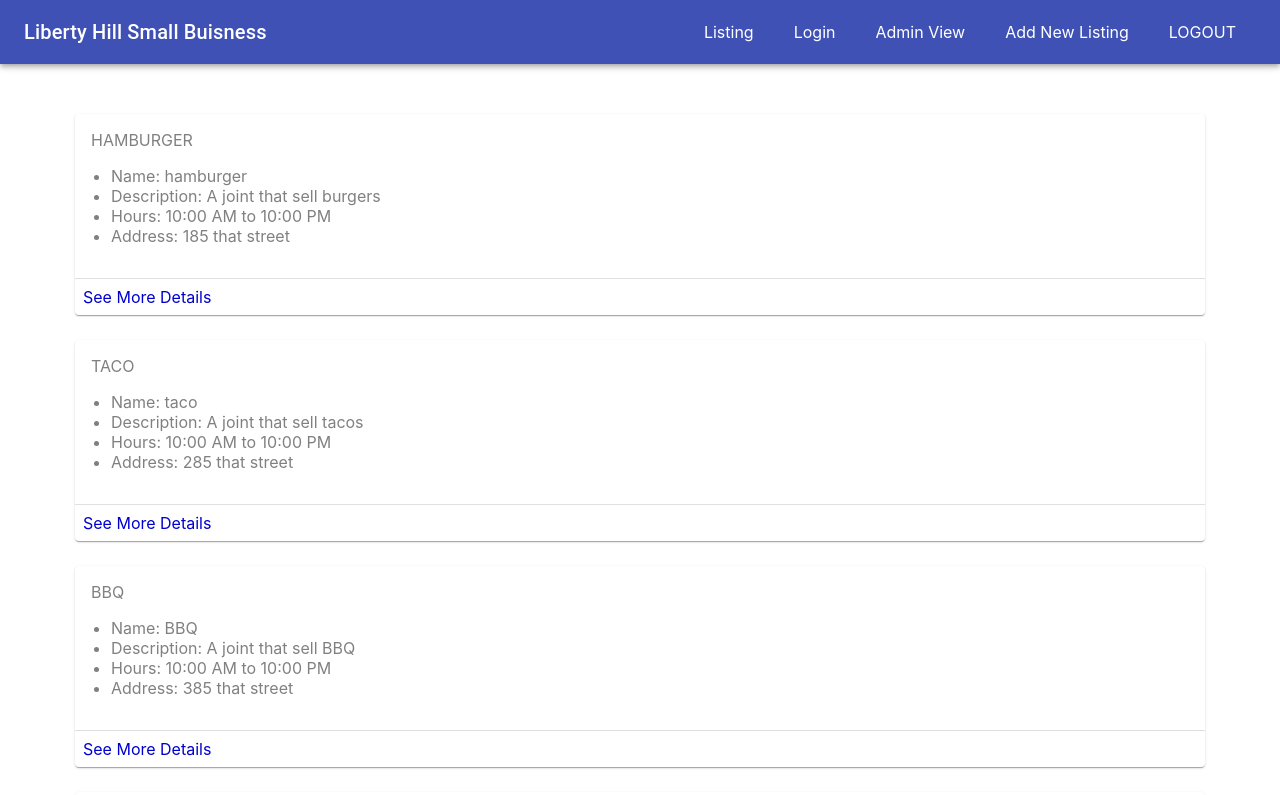
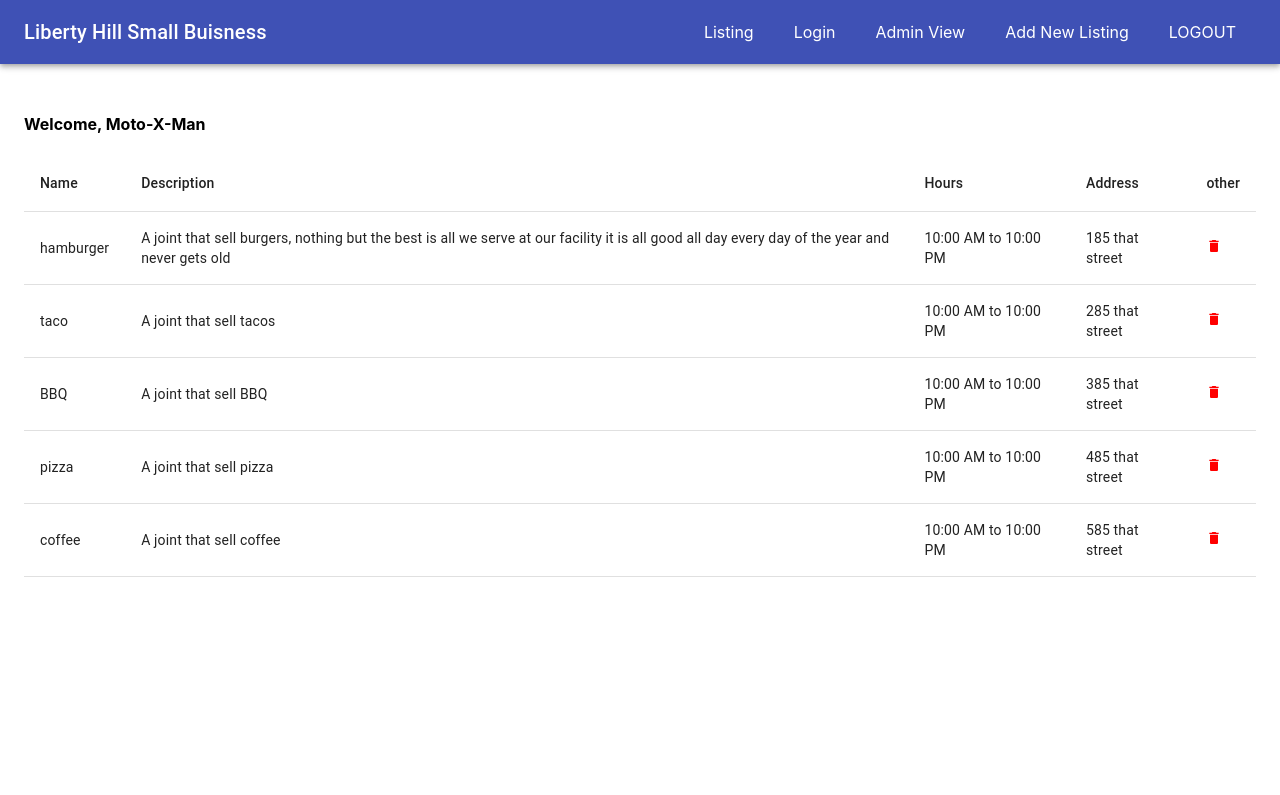
Before and after one commit to MichaelABartlett/capstone-small-buisness, a React (Create React App) app: page / in a window 1280 px wide. Shown: the top 795 px of the page. Built offline with nearby package versions, Linux system fonts and the light colour scheme.

Commit message:
saving progress, got admin delete working

```diff
--- a/src/App.css
+++ b/src/App.css
@@ -62,3 +62,19 @@ ul {
   margin: 50px auto;
   width: 50%;
 }
+
+.icon {
+  font-size: medium !important;
+}
+
+.icon:hover {
+  cursor: pointer
+}
+
+.text-gray {
+  color: gray
+}
+
+.text-red {
+  color: red
+}
--- a/src/Router.js
+++ b/src/Router.js
@@ -1,9 +1,5 @@
 import React from 'react'
 import { Switch, Route } from 'react-router'
-import Home from './containers/Home'
-import About from './components/About'
-import Car from './containers/Car'
-import Dashboard from './containers/Dashboard'
 import Listing from './containers/Listing'
 import SignIn from './components/Sign-In'
 import AddNewListing from './components/AddNewListing'
--- a/src/components/BizDetails.js
+++ b/src/components/BizDetails.js
@@ -6,15 +6,15 @@ const BizDetails = (props) => {
     const { listing } = props;
     const id = props.match.params.id
     {/* Change cars to props.cars and remove the cars.json import above */}
-    const car = props.listing.find(c => c.id == id)
+    const aListing = listing.find(c => c.id == id)
 
     return (
         <Container maxWidth="sm" className="car-container">
             <Paper className="car-paper">
-                <h2>{car.Name}</h2>
+                <h2>{aListing.Name}</h2>
                 {
-                    Object.keys(car).map((key, idx) => {
-                        return <Chip label={`${key}: ${car[key]}`}></Chip>
+                    Object.keys(aListing).map((key, idx) => {
+                        return <Chip label={`${key}: ${aListing[key]}`}></Chip>
                     })
                 }
             </Paper>
--- a/src/components/Listing.js
+++ b/src/components/Listing.js
@@ -1,29 +1,55 @@
 import React from 'react'
-import { Card, CardContent, CardActions, Divider } from '@material-ui/core'
 import { Link } from 'react-router-dom'
+import {
+    Container,
+    Table,
+    TableBody,
+    TableCell,
+    TableHead,
+    TableRow
+} from '@material-ui/core'
+import DeleteIcon from '@material-ui/icons/Delete'
 
 
-const Listing = ({ listing }) => {
+const Listing = (props) => {
+    const { listing , user } = props;
+    console.log('listing: ', listing)
+    console.log('user: ', user)
     return (
-        <div className="listing-container">
-            {listing.map((singleListing, idx) => (
-                <Card key={idx} className="listing-card"  >
-                    <CardContent className="text-gray" >
-                        <span>{singleListing.name.toUpperCase()}</span>
-                        <ul>
-                        <li>Name: {singleListing["name"]}</li>
-                        <li>Description: {singleListing["description"]}</li>
-                        <li>Hours: {singleListing["hours"]}</li>
-                        <li>Address: {singleListing["address"]}</li>
-                        </ul>
-                    </CardContent>
-                    <Divider />
-                    <CardActions style={{ color: 'mediumblue' }}>
-                        <Link to={`/singleListing/${singleListing.id}`}>See More Details</Link>
-                    </CardActions>
-                </Card>
-            ))}
-        </div>
+        <Container maxWidth="lg" className="car-container">
+
+            <h4>Welcome, {props.user[0].username}</h4>
+            <Table>
+                <TableHead>
+                    <TableRow>
+                        <TableCell>Name</TableCell>
+                        <TableCell>Description</TableCell>
+                        <TableCell>Hours</TableCell>
+                        <TableCell>Address</TableCell>
+                        <TableCell>other</TableCell>
+                    </TableRow>
+                </TableHead>
+                <TableBody>
+                {listing.map((singleListing, idx) => (
+                    <TableRow key={singleListing.id}>
+                        <TableCell component="th" scope="row">
+                            <Link to={`/singleListing/${singleListing.id}`}>
+                                {singleListing["name"]}
+                            </Link>
+                        </TableCell>
+                        <TableCell>{singleListing["description"]}</TableCell>
+                        <TableCell>{singleListing["hours"]}</TableCell>
+                        <TableCell>{singleListing["address"]}</TableCell>
+                        <TableCell>
+                            <DeleteIcon
+                                onClick={() => {props.removeListing(idx)}}
+                                className="icon text-red" />
+                        </TableCell>
+                    </TableRow>
+                ))}
+                </TableBody>
+            </Table>
+        </Container>
     )
 }
 
--- a/src/containers/BizDetails.js
+++ b/src/containers/BizDetails.js
@@ -1,6 +1,5 @@
 import { connect } from "react-redux";
 import BizDetails from "../components/BizDetails";
-import Car from '../components/Car'
 
 const mapStateToProps = (state) => {
     return {
--- a/src/containers/Listing.js
+++ b/src/containers/Listing.js
@@ -1,10 +1,20 @@
 import { connect } from "react-redux";
 import Listing from '../components/Listing'
+import { removeListing} from '../redux/actions'
 
 const mapStateToProps = (state) => {
     return {
+        user: state.user,
         listing: state.listing
     }
 }
 
-export default connect(mapStateToProps)(Listing)
+const mapDispatchToProps = (dispatch) => {
+    return {
+        removeListing: (index) => dispatch(removeListing(index))
+    }
+}
+
+// export default connect(mapStateToProps)(Listing)
+
+export default connect(mapStateToProps,mapDispatchToProps)(Listing)
--- /dev/null
+++ b/src/redux/actions.js
@@ -0,0 +1,13 @@
+export const addListing = (aListing) => {
+    return {
+        type: 'ADD_LISTING',
+        value: aListing
+    }
+}
+
+export const removeListing = (index) => {
+    return {
+        type: 'REMOVE_LISTING',
+        value: index
+    }
+}
--- a/src/redux/reducers.js
+++ b/src/redux/reducers.js
@@ -4,6 +4,23 @@ const user = (state = null) => state
 
 const cars = (state = []) => state
 
-const listing = (state = []) => state
+const map = (state = []) => state
 
-export default combineReducers({ user, cars, listing })
+const listing = (state = [], action) => {
+    switch(action.type) {
+
+        case 'ADD_LISTING':
+            return [...state,action.value]
+        case 'REMOVE_LISTING':
+            const newState = [ ...state ]
+            console.log('this is the action' ,action.value)
+            newState.splice(action.value, 1)
+            return newState
+        default:
+            return state
+    }
+}
+
+
+
+export default combineReducers({ user, cars, listing, map })
--- a/src/redux/state.js
+++ b/src/redux/state.js
@@ -1,5 +1,4 @@
 export default {
-    // Add user property here
     user: [
       {
          username: 'Moto-X-Man',
@@ -252,7 +251,7 @@ export default {
       {
          "id": 1,
          "name":"hamburger",
-         "description":"A joint that sell burgers",
+         "description":"A joint that sell burgers, nothing but the best is all we serve at our facility  it is all good all day every day of the year and never gets old",
          "hours":"10:00 AM to 10:00 PM",
          "address": "185 that street",
       },
@@ -279,7 +278,7 @@ export default {
       },
       {
          "id": 5,
-         "name":"cpffee",
+         "name":"coffee",
          "description":"A joint that sell coffee",
          "hours":"10:00 AM to 10:00 PM",
          "address": "585 that street",
```
Also changed, not shown: src/containers/AddNewListing.js (+10 -3 lines).
